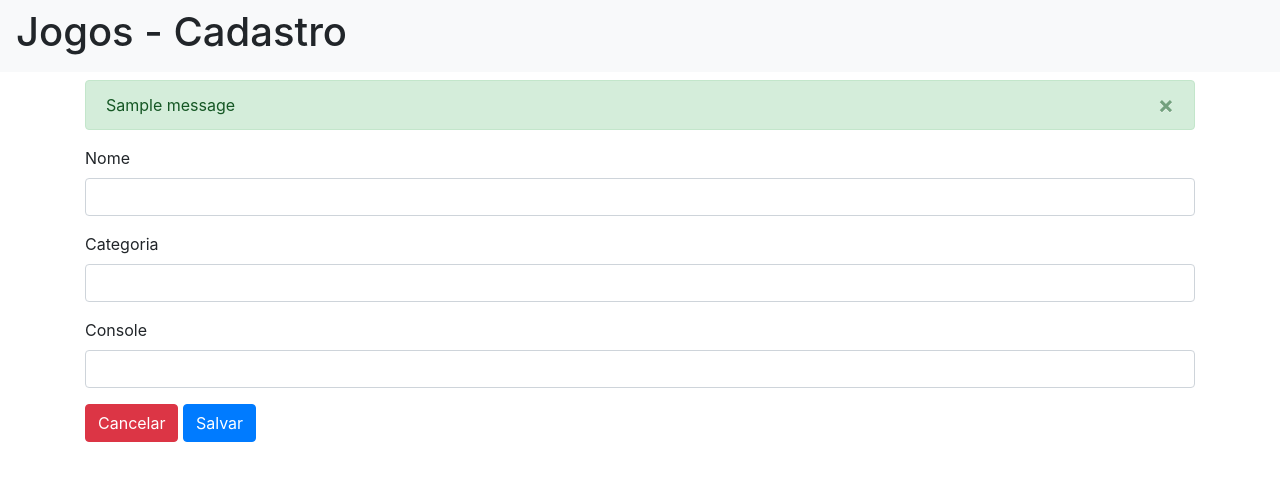
After one commit to LucasBiason/FlaskStudies, a Flask app: page /novo in a window 1280 px wide. The commit adds this page. Shown: the top 481 px of the page. Run offline with Flask 2, Linux system fonts and the light colour scheme; one stand-in notice (Sample message) is shown; some libraries are stand-ins or nearby versions.

Commit message:
jogoteca - Aula 03 - Cadastro de Jogo

```diff
--- a/jogoteca/main.py
+++ b/jogoteca/main.py
@@ -1,18 +1,44 @@
+import flask
 from flask  import Flask, render_template
 from models import Jogo
 
 app = Flask(__name__)
+app.secret_key = 'SECRET_KEY'
 
-@app.route('/')
-def teste():
+
+JOGOS =  Jogo.get_jogos()
+
+@app.route('/home')
+def listagem():
     context = {
         'titulo': 'Jogos',
-        'lista_jogos': Jogo.get_jogos()
+        'lista_jogos': JOGOS
     }
     return render_template(
         'lista.html', ** context
     )
 
+
+@app.route('/novo', methods=['GET', 'POST' ])
+def cadastro():
+    context = {
+        'titulo': 'Jogos - Cadastro',
+    }
+
+    if flask.request.method == 'POST':
+        nome =  flask.request.form.get('nome')
+        categoria =  flask.request.form.get('categoria')
+        console =  flask.request.form.get('console')
+        jogo_novo = Jogo(nome, categoria, console)
+        JOGOS.append(jogo_novo)
+        flask.flash(f'Jogo {jogo_novo.nome} cadastrado com sucesso.', 'success')
+        return flask.redirect('/home')
+
+    return render_template(
+        'novo.html', ** context
+    )
+
+
 # run the application
 if __name__ == "__main__":
     app.run(debug=True)
--- /dev/null
+++ b/jogoteca/templates/base.html
@@ -0,0 +1,39 @@
+<!DOCTYPE html>
+<html>
+  <head>
+    <meta charset="utf-8">
+    <meta name="viewport" content="width=device-width, initial-scale=1">
+    <title>{{ titulo }}</title>
+    <link rel="stylesheet" href="/static/css/bootstrap.css">
+  </head>
+  <body>
+
+    <nav class="navbar fixed-top navbar-light bg-light" >
+        <h1>{{ titulo }}</h1>
+    </nav>
+
+    <div class="container" style="margin-top:80px">
+
+  {% with messages = get_flashed_messages(with_categories=true) %}
+    {% if messages %}
+      <div class="alerts">
+        {% for category, message in messages %}
+          <div class="alert alert-{{ category }} alert-dismissible fade show" role="alert">
+            {{ message }}
+            <button type="button" class="close" data-dismiss="alert" aria-label="Close">
+              <span aria-hidden="true">&times;</span>
+            </button>
+          </div>
+        {% endfor %}
+      </div>
+    {% endif %}
+  {% endwith %}
+
+    {% block main %}
+    {% endblock %}
+    </div>
+
+    <script src="/static/js/jquery-3.5.1.min.js" charset="utf-8"></script>
+    <script src="/static/js/bootstrap.js" charset="utf-8"></script>
+  </body>
+</html>
--- /dev/null
+++ b/jogoteca/templates/novo.html
@@ -0,0 +1,24 @@
+{% extends 'base.html' %}
+
+{% block main %}
+
+<form method='POST' action='/novo'>
+    <fieldset>
+        <div class="form-group">
+        <label for="nome">Nome</label>
+        <input type="text" id="nome" name="nome" class="form-control">
+        </div>
+        <div class="form-group">
+        <label for="categoria">Categoria</label>
+        <input type="text" id="categoria" name="categoria" class="form-control">
+        </div>
+        <div class="form-group">
+        <label for="console">Console</label>
+        <input type="text" id="console" name="console" class="form-control">
+        </div>
+        <button type="button" class="btn btn-danger btn-cancelar" onclick='window.location.href="/home"'>Cancelar</button>
+        <button type="submit" class="btn btn-primary btn-salvar">Salvar</button>
+    </fieldset>
+</form>
+
+{% endblock %}
```
Also changed, not shown: jogoteca/templates/lista.html (+11 -18 lines).
